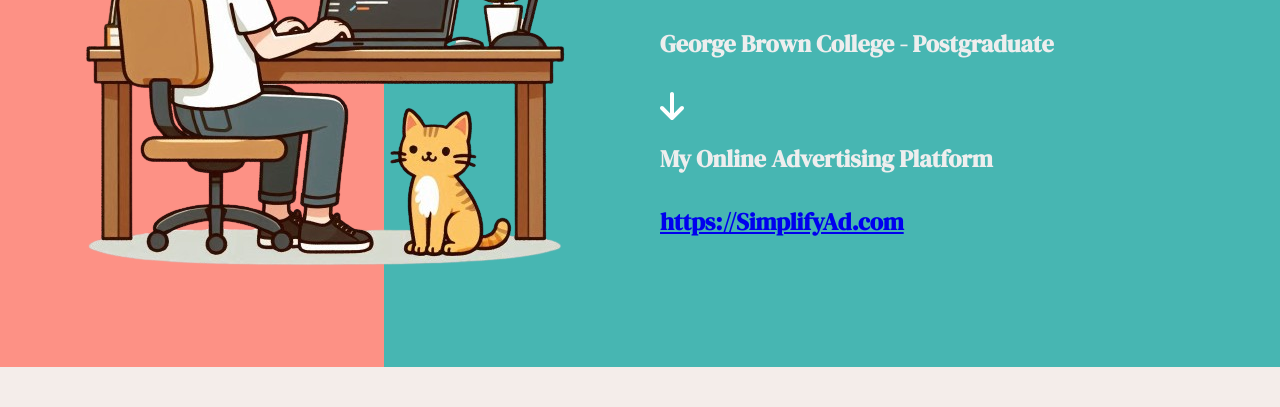
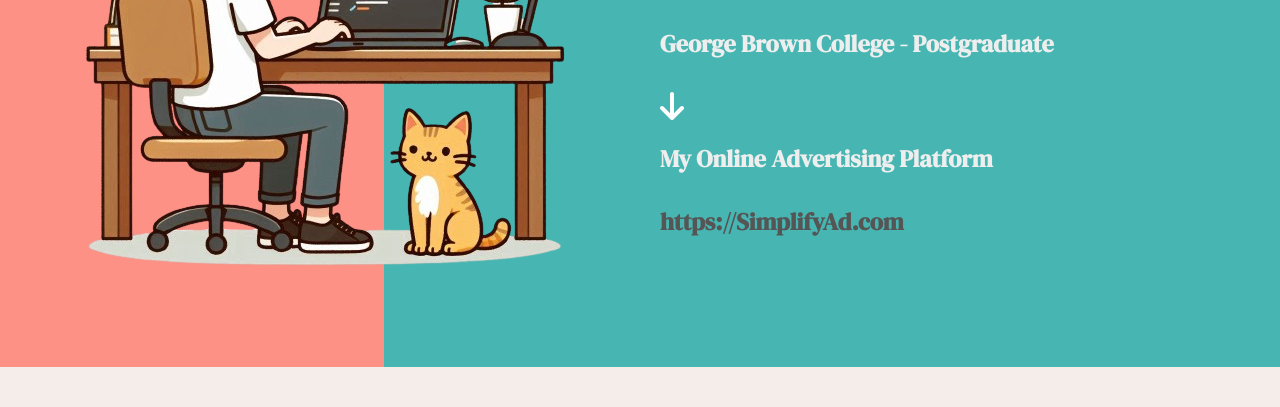
Before and after one commit to manirastegari/manirastegari.github.io, a website: page index.html in a window 1280 px wide. Shown: the part 343-750 px from the top of the page. Drawn offline with nearby package versions, Linux system fonts and the light colour scheme.

Commit message:
newCVJanV2

```diff
--- a/index.html
+++ b/index.html
@@ -24,7 +24,19 @@
 
 
 </head>
+<style>
+    .styled-link {
+    color: #555; /* A nice blue color */
+    text-decoration: none; /* Remove underline */
+    font-weight: bold; /* Make the text bold */
+    transition: color 0.3s ease; /* Smooth transition for hover effect */
+}
 
+.styled-link:hover {
+    color: #2980b9; /* Darker blue on hover */
+    text-decoration: underline; /* Underline on hover */
+}
+</style>
 <body>
     <header class="scroll">
         <nav class="nav">
@@ -62,7 +74,9 @@
 
             <i class="fa-solid fa-arrow-down fa-2xl" style="color: #ffffff;"></i>
             <h2 class="intro">My Online Advertising Platform</h2>
-            <h2 class="intro"><a href="https://SimplifyAd.com" target="_blank">https://SimplifyAd.com</a></h2>
+            <h2 class="intro">
+                <a href="https://SimplifyAd.com" target="_blank" class="styled-link">https://SimplifyAd.com</a>
+            </h2>
         </div>
     </main>
 
```
